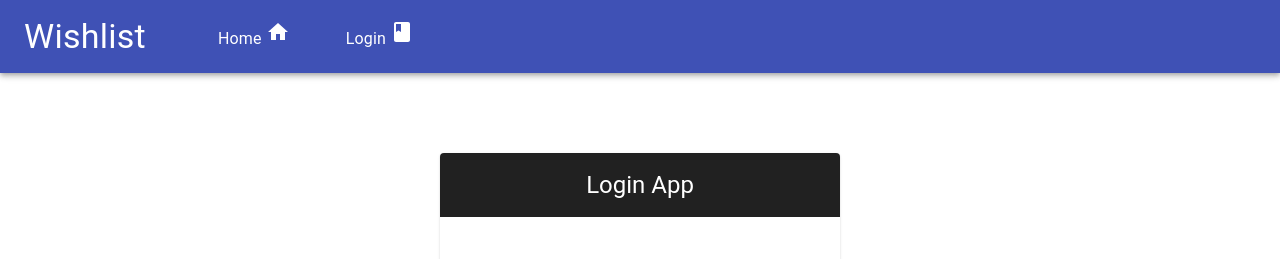
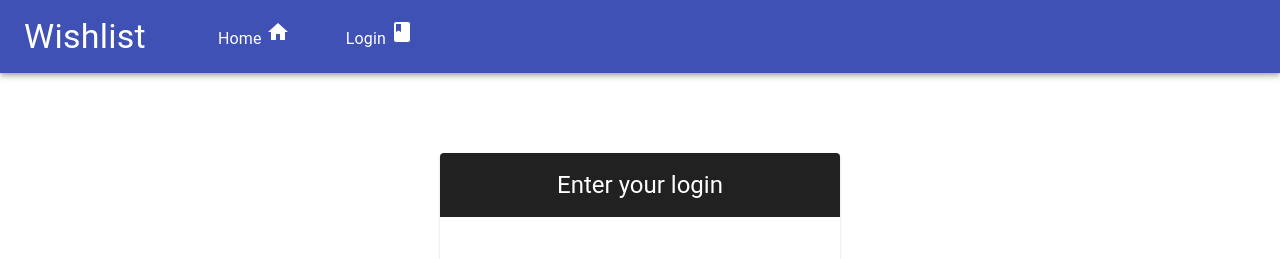
Before and after one commit to robinicole/wishlist_app_revival, a React (Create React App) app in the folder frontend/: page / in a window 1280 px wide. Shown: the top 259 px of the page. Built offline with nearby package versions, Linux system fonts and the light colour scheme; no server answers.

Commit message:
change login and add target to deploy to heroku

```diff
--- a/frontend/src/components/Login.js
+++ b/frontend/src/components/Login.js
@@ -104,7 +104,7 @@
         <React.Fragment>
           <form className={classes.container} noValidate autoComplete="off">
             <Card className={classes.card}>
-              <CardHeader className={classes.header} title="Login App" />
+              <CardHeader className={classes.header} title="Enter your login" />
               <CardContent>
                 <div>
                   <TextField
```
Also changed, not shown: 1 other file (tests, documents, lock files or other folders).
